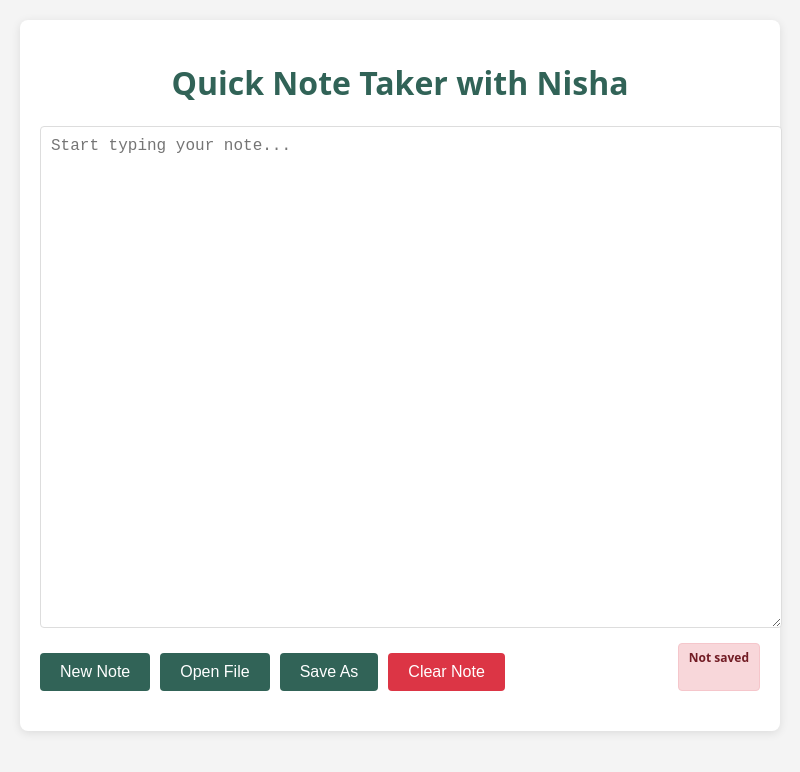
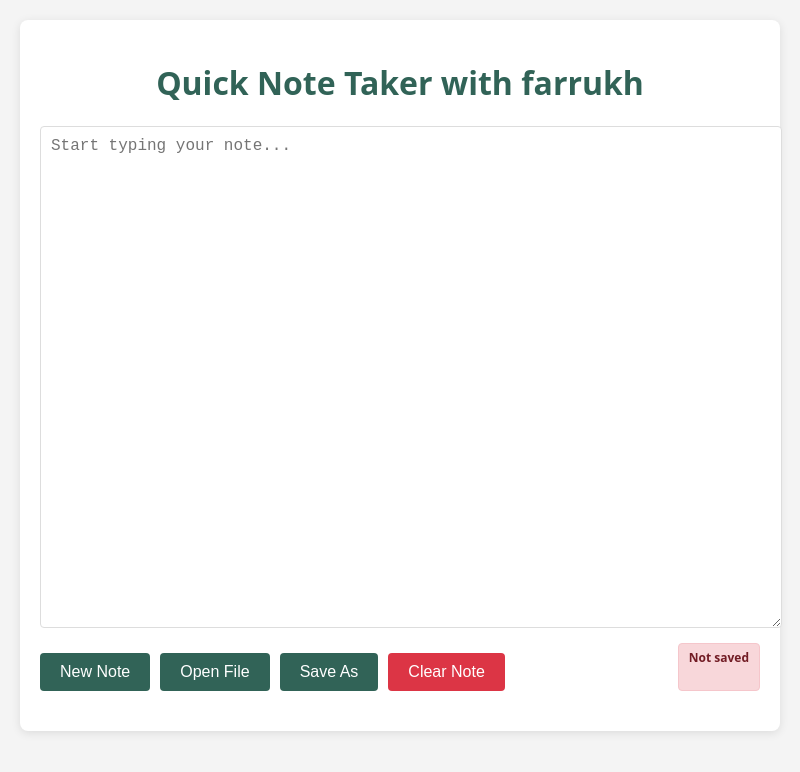
Before and after one commit to mallabaevfarruh11-commits/farrukh-project, an Electron app: page my-project-main/index.html in a window 800 px wide. Drawn offline with Linux system fonts and the light colour scheme; no server answers.

Commit message:
Update header name from Nisha to farrukh

```diff
--- a/my-project-main/index.html
+++ b/my-project-main/index.html
@@ -84,7 +84,7 @@
     </head>
     <body>
         <div class="container">
-            <h1>Quick Note Taker with Nisha </h1>
+            <h1>Quick Note Taker with farrukh </h1>
             <textarea id="note" placeholder="Start typing your note..."></textarea>
             <div class="buttons">
                 <button id="new-note-btn">New Note</button>
```
